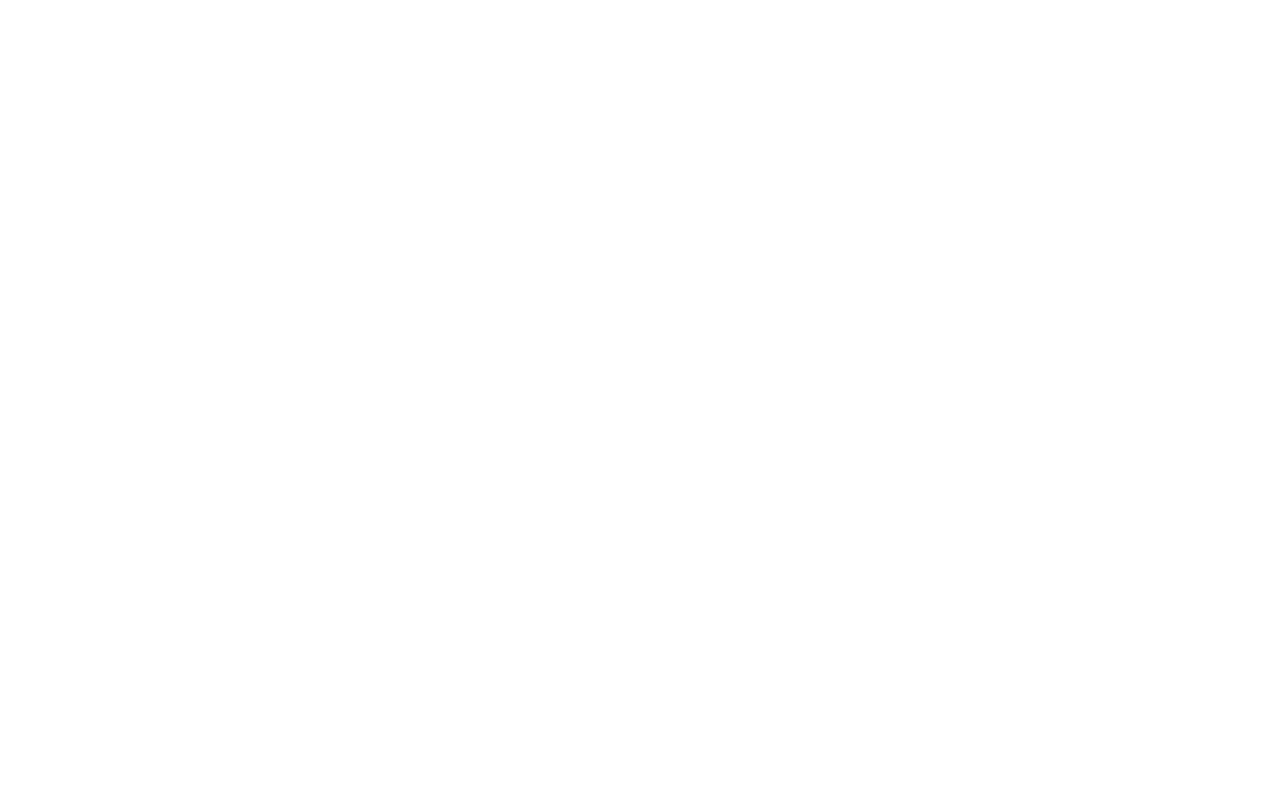
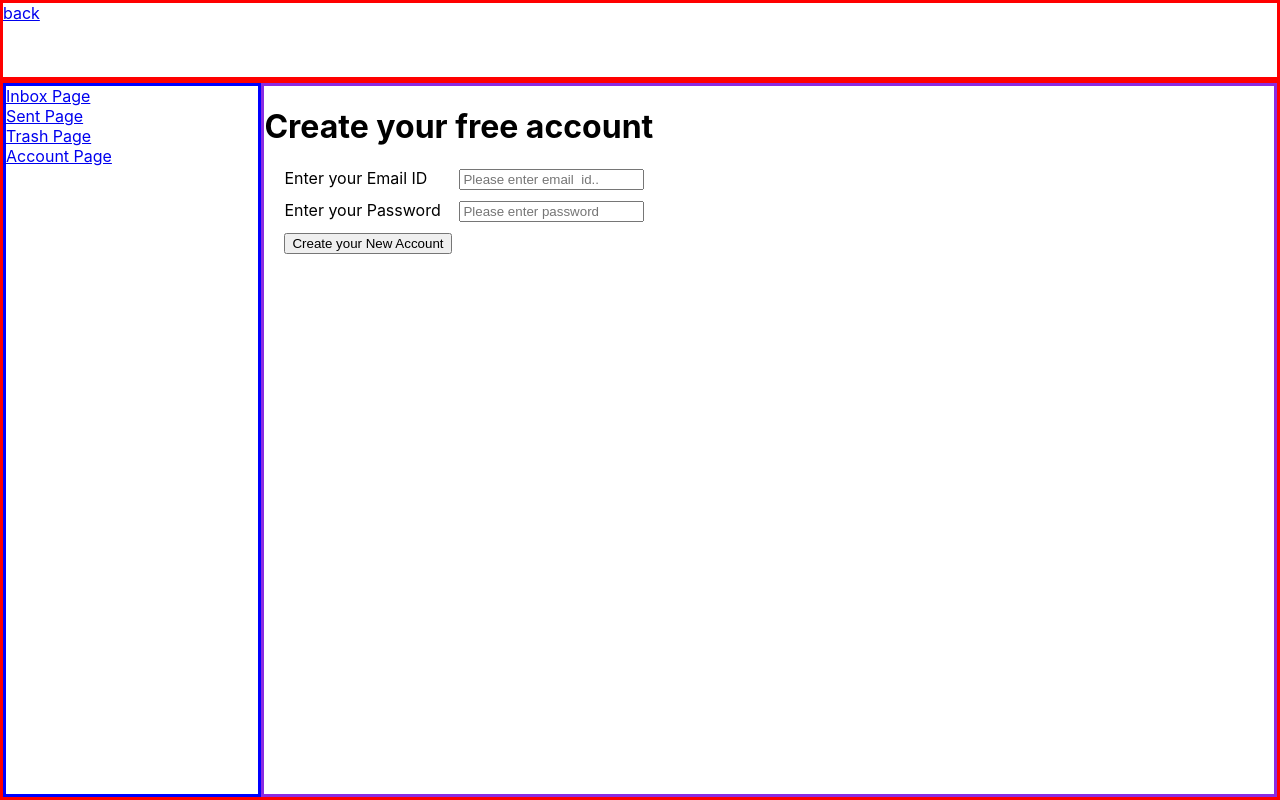
Before and after one commit to karthickvkumar/vcentry23, a React (Create React App) app in the folder learning-react/: page /mail/account in a window 1280 px wide. Before the commit this address had no page. Built offline with nearby package versions, Linux system fonts and the light colour scheme.

Commit message:
post api

```diff
--- a/learning-react/src/App.js
+++ b/learning-react/src/App.js
@@ -10,6 +10,7 @@
 import TrashPage from "./pages/trash";
 import RegisterPage from "./pages/resiger";
 import UserPage from "./pages/users";
+import AccountCreatePage from "./pages/account-create";
 
 import "./styles/ui-styles.css";
 
@@ -24,6 +25,7 @@
           <Route path="inbox" element={<InboxPage></InboxPage>}></Route>
           <Route path="sent" element={<SentPage></SentPage>}></Route>
           <Route path="trash" element={<TrashPage></TrashPage>}></Route>
+          <Route path="account" element={<AccountCreatePage></AccountCreatePage>}></Route>
         </Route>
         <Route path="register" element={<RegisterPage></RegisterPage>}></Route>
         <Route path="users" element={<UserPage></UserPage>}></Route>
--- /dev/null
+++ b/learning-react/src/pages/account-create.js
@@ -0,0 +1,50 @@
+import React, {useState} from "react";
+import axios from "axios";
+import {useNavigate} from "react-router-dom"
+
+const AccountCreatePage = () => {
+
+  const navigate = useNavigate();
+
+  let [account, setAccount] = useState({
+    email : "",
+    password : ""
+  });
+
+  const createAccount = () => {
+    const api_url = "https://reqres.in/api/register";
+
+    axios.post(api_url, account)
+          .then((response) => {
+            let serverData = response.data;
+            console.log(serverData);
+            navigate("/about-us");
+          })
+          .catch((error) => {
+            alert(error.message);
+          })
+  }
+
+  const handleInput = (event) => {
+    setAccount({...account, [event.target.id] : event.target.value });
+  }
+
+  return(
+    <div>
+      <h1>Create your free account</h1>
+      <div className="space">
+        <label className="lable">Enter your Email ID</label>
+        <input type="text" placeholder="Please enter email  id.." onChange={handleInput} id="email"/>
+      </div>
+      <div className="space">
+        <label className="lable">Enter your Password</label>
+        <input type="password" placeholder="Please enter password" onChange={handleInput} id="password"/>
+      </div>
+      <div className="space">
+        <button onClick={() => createAccount()}>Create your New Account</button>
+      </div>
+    </div>
+  )
+}
+
+export default AccountCreatePage;
--- a/learning-react/src/pages/mail.js
+++ b/learning-react/src/pages/mail.js
@@ -14,6 +14,8 @@
         <NavLink to="/mail/sent">Sent Page</NavLink>
         <br></br>
         <NavLink to="/mail/trash">Trash Page</NavLink>
+        <br></br>
+        <NavLink to="/mail/account">Account Page</NavLink>
       </div>
       <div className="content">
         <Outlet></Outlet>
```
